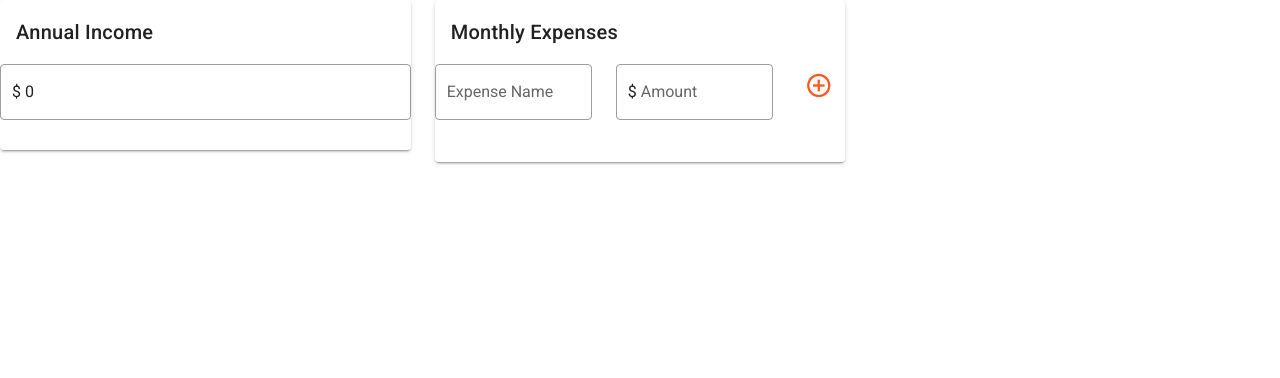
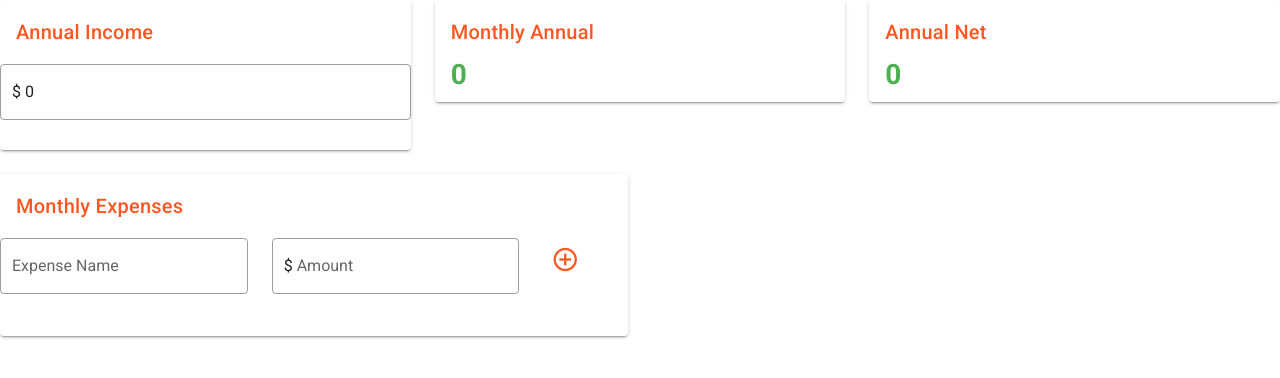
Before and after one commit to JaysonRice/monthly-budget, a Vue app: page / in a window 1280 px wide. Shown: the top 378 px of the page. Built offline with nearby package versions, Linux system fonts and the light colour scheme.

Commit message:
Income and expenses are saved through local storage. Monthly annual and annual net are computed values from income.

```diff
--- a/src/App.vue
+++ b/src/App.vue
@@ -3,10 +3,25 @@
     <v-main>
       <v-row>
         <v-col :cols="12" :md="8" :lg="4">
-          <annual-income :annualIncome="annualIncome" />
+          <annual-income
+            @income-change="changeIncome"
+            :annualIncome="annualIncome"
+          />
+        </v-col>
+
+        <v-col :cols="12" :md="8" :lg="4">
+          <income-card title="Monthly Annual" :netAmount="monthlyNet" />
         </v-col>
         <v-col :cols="12" :md="8" :lg="4">
-          <expenses @expense-submit="addExpense" :expenses="monthlyExpenses" />
+          <income-card title="Annual Net" :netAmount="annualNet" />
+        </v-col>
+      </v-row>
+      <v-row>
+        <v-col :cols="12" :lg="6">
+          <expenses
+            @expense-submit="exspenseAdded"
+            :expenses="monthlyExpenses"
+          />
         </v-col>
       </v-row>
     </v-main>
@@ -16,14 +31,51 @@
 <script>
 import AnnualIncome from "./components/AnnualIncome";
 import Expenses from "./components/Expenses";
+import IncomeCard from "./components/IncomeCard.vue";
 
 export default {
-  components: { AnnualIncome, Expenses },
+  components: { AnnualIncome, Expenses, IncomeCard },
   data() {
     return {
       annualIncome: 0,
       monthlyExpenses: [],
     };
   },
+  created() {
+    const existingIncome = JSON.parse(localStorage.getItem("annualIncome"));
+    const existingExpenses = localStorage.getItem("monthlyExpenses");
+    this.annualIncome = existingIncome || 0;
+    this.monthlyExpenses = existingExpenses || [];
+  },
+  methods: {
+    changeIncome(newIncome) {
+      this.annualIncome = newIncome;
+      localStorage.setItem("annualIncome", JSON.stringify(newIncome));
+    },
+    exspenseAdded(newExpense) {
+      this.monthlyExpenses.push(newExpense);
+      localStorage.setItem(
+        "monthlyExpenses",
+        JSON.stringify(this.monthlyExpenses)
+      );
+    },
+  },
+  computed: {
+    monthlyIncome() {
+      return this.annualIncome / 12;
+    },
+    totalMonthlyExpenses() {
+      return this.monthlyExpenses.reduce((a, b) => a + b, 0);
+    },
+    annualExpenses() {
+      return this.totalMonthlyExpenses / 12;
+    },
+    monthlyNet() {
+      return this.monthlyIncome - this.totalMonthlyExpenses;
+    },
+    annualNet() {
+      return this.annualIncome - this.annualExpenses;
+    },
+  },
 };
 </script>
--- a/src/components/AnnualIncome.vue
+++ b/src/components/AnnualIncome.vue
@@ -1,7 +1,9 @@
 <template>
   <v-card>
-    <v-card-title>Annual Income</v-card-title>
-    <v-text-field outlined prefix="$" v-model="inputVal" />
+    <v-card-title class="deep-orange--text">Annual Income</v-card-title>
+    <v-form @submit.prevent="saveIncome">
+      <v-text-field @blur="saveIncome" outlined prefix="$" v-model="inputVal" />
+    </v-form>
   </v-card>
 </template>
 
@@ -13,6 +15,11 @@ export default {
       inputVal: +this.annualIncome,
     };
   },
+  methods: {
+    saveIncome() {
+      this.$emit("income-change", +this.inputVal);
+    },
+  },
 };
 </script>
 
--- a/src/components/Expenses.vue
+++ b/src/components/Expenses.vue
@@ -1,6 +1,6 @@
 <template>
   <v-card>
-    <v-card-title> Monthly Expenses</v-card-title>
+    <v-card-title class="deep-orange--text"> Monthly Expenses</v-card-title>
     <v-form @submit.prevent="handleSubmit">
       <v-row>
         <v-col :sm="5">
@@ -34,6 +34,7 @@ export default {
       this.name = "";
       this.amount = null;
     },
+    saveExpenses() {},
   },
 };
 </script>
--- /dev/null
+++ b/src/components/IncomeCard.vue
@@ -0,0 +1,24 @@
+<template>
+  <v-card>
+    <v-card-title class="deep-orange--text">{{ title }}</v-card-title>
+    <v-card-text>
+      <h1 :class="netStatus">{{ displayAmount }}</h1>
+    </v-card-text>
+  </v-card>
+</template>
+
+<script>
+export default {
+  props: ["title", "netAmount"],
+  computed: {
+    displayAmount() {
+      return new Intl.NumberFormat().format(this.netAmount);
+    },
+    netStatus() {
+      return this.netAmount >= 0 ? "green--text" : "red--text";
+    },
+  },
+};
+</script>
+
+<style></style>
```
